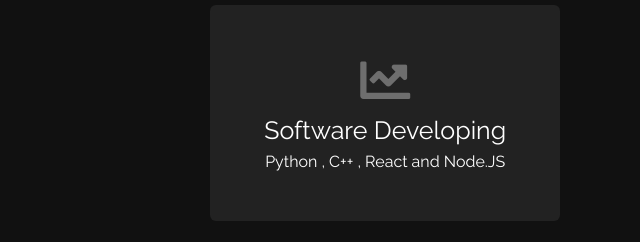
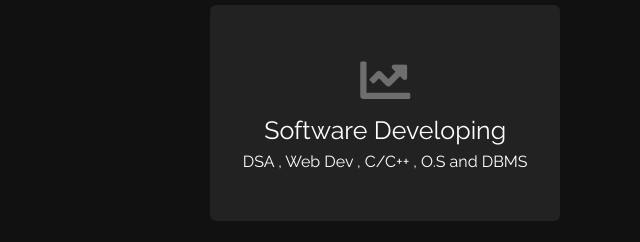
Before and after one commit to Akshat5249/Portfolio, a plain HTML site: page index.html in a window 1280 px wide. Shown: the part 1747-1989 px from the top of the page, 640-1280 px from the left. Drawn offline with nearby package versions, Linux system fonts and the light colour scheme.

Commit message:
index.html

```diff
--- a/index.html
+++ b/index.html
@@ -93,7 +93,7 @@
                     <div class="box">
                         <i class="fas fa-chart-line"></i>
                         <div class="text">Software Developing</div>
-                        <p>Python , C++ , React and Node.JS</p>
+                        <p>DSA , Web Dev , C/C++ , O.S and DBMS</p>
                     </div>
                 </div>
             </div>
```
